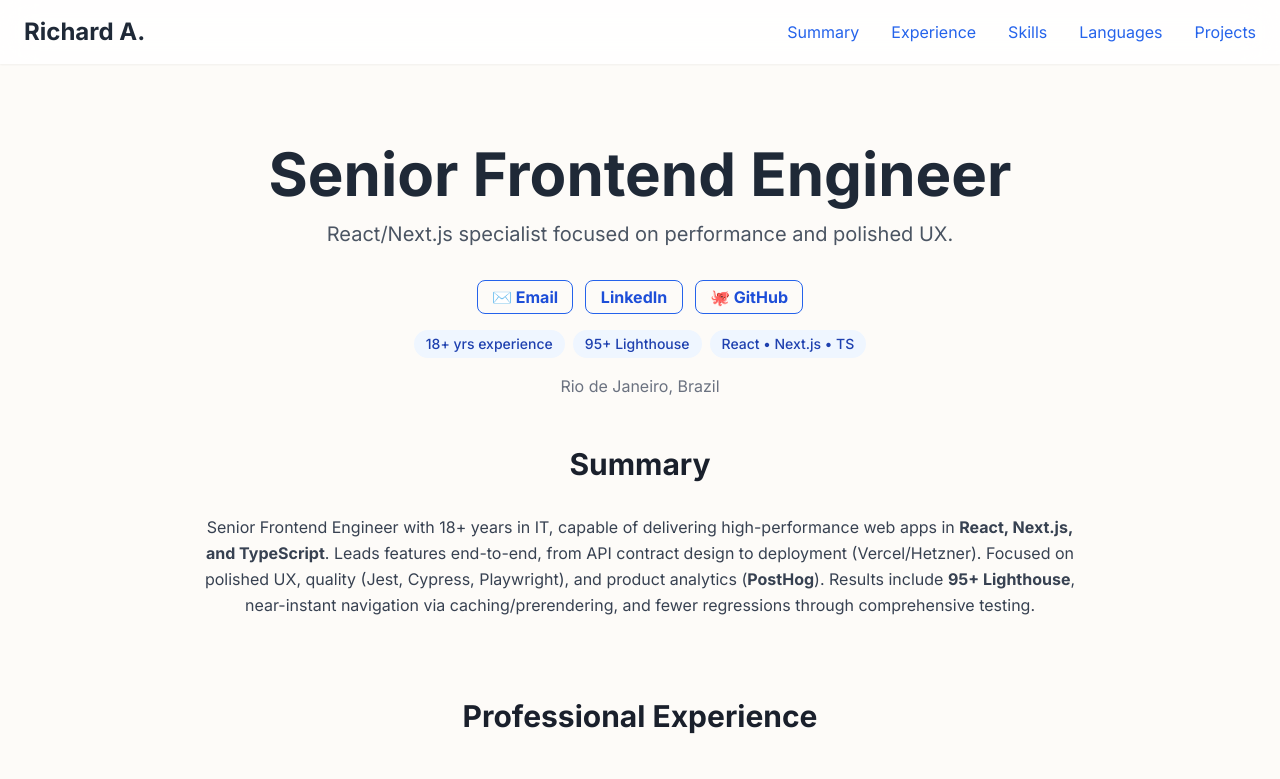
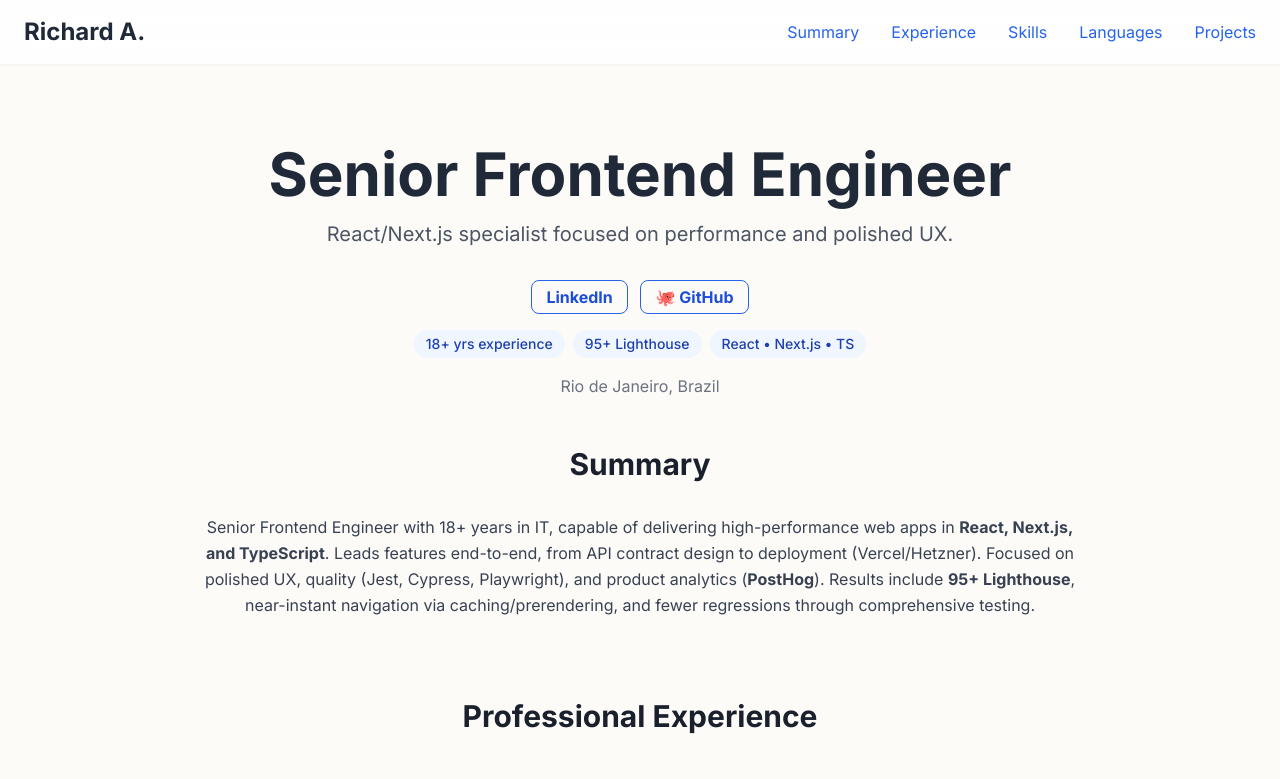
Before and after one commit to thundree/resume, a plain HTML site: page index.html in a window 1280 px wide. Shown: the top 779 px of the page. Drawn offline with nearby package versions, Linux system fonts and the light colour scheme.

Commit message:
Remove email links from contact section for improved clarity and focus on professional networking

```diff
--- a/index.html
+++ b/index.html
@@ -133,9 +133,6 @@
         </p>
         <div class="mt-8 flex flex-col items-center space-y-4">
           <div class="flex flex-wrap justify-center gap-3">
-            <a href="mailto:richard.arias@msn.com" class="btn btn-outline"
-              >✉️ Email</a
-            >
             <a
               href="https://www.linkedin.com/in/richard-q6zlvftdf"
               target="_blank"
@@ -670,8 +667,6 @@
       <div class="container mx-auto px-6 py-3 text-center text-gray-600">
         <p class="mb-3">&copy; Richard A. | Built with Tailwind CSS</p>
         <div class="flex justify-center gap-4 text-sm">
-          <a href="mailto:richard.arias@msn.com">Email</a>
-          <span class="text-gray-400">|</span>
           <a
             href="https://www.linkedin.com/in/richard-q6zlvftdf"
             target="_blank"
```
